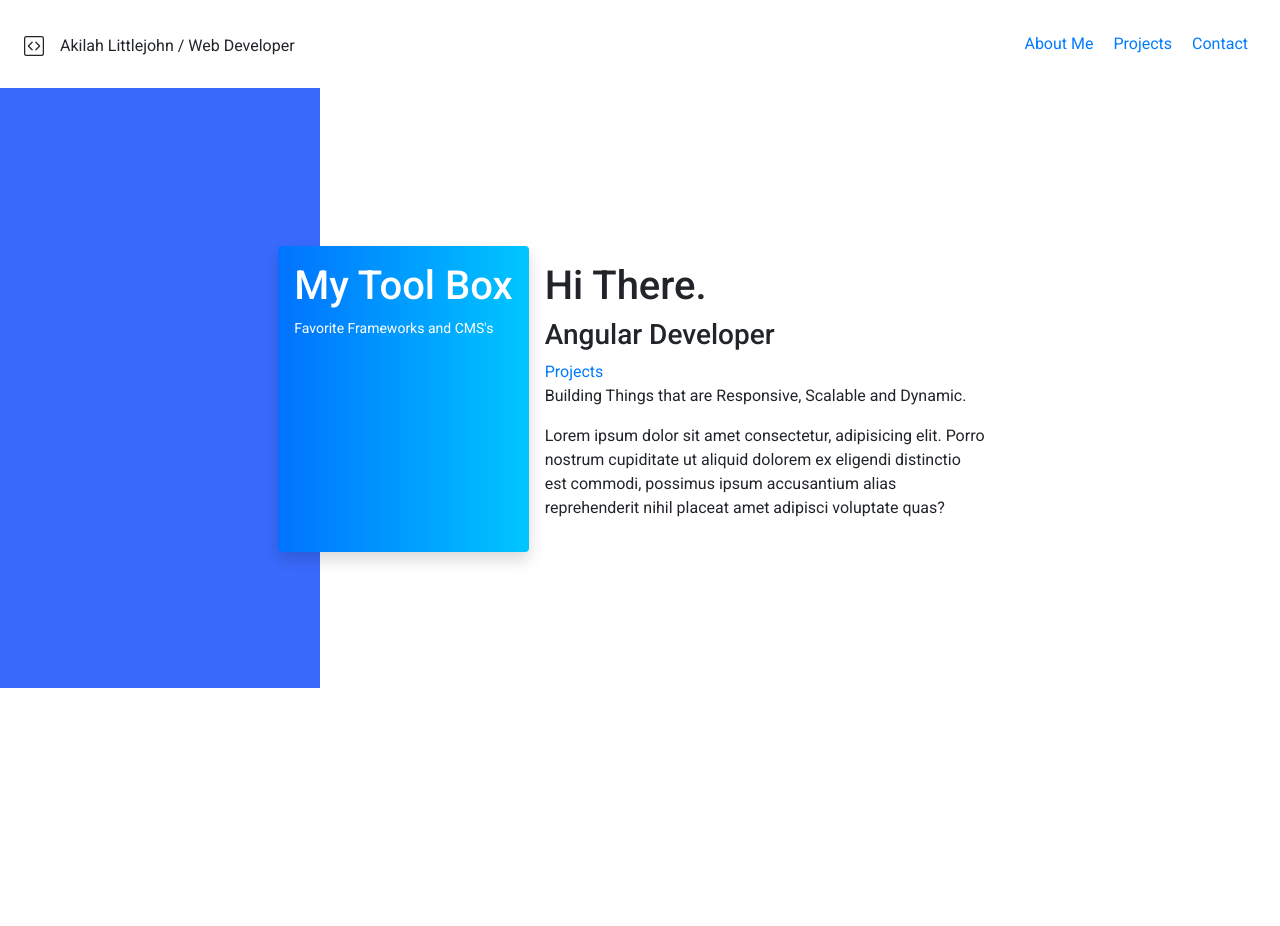
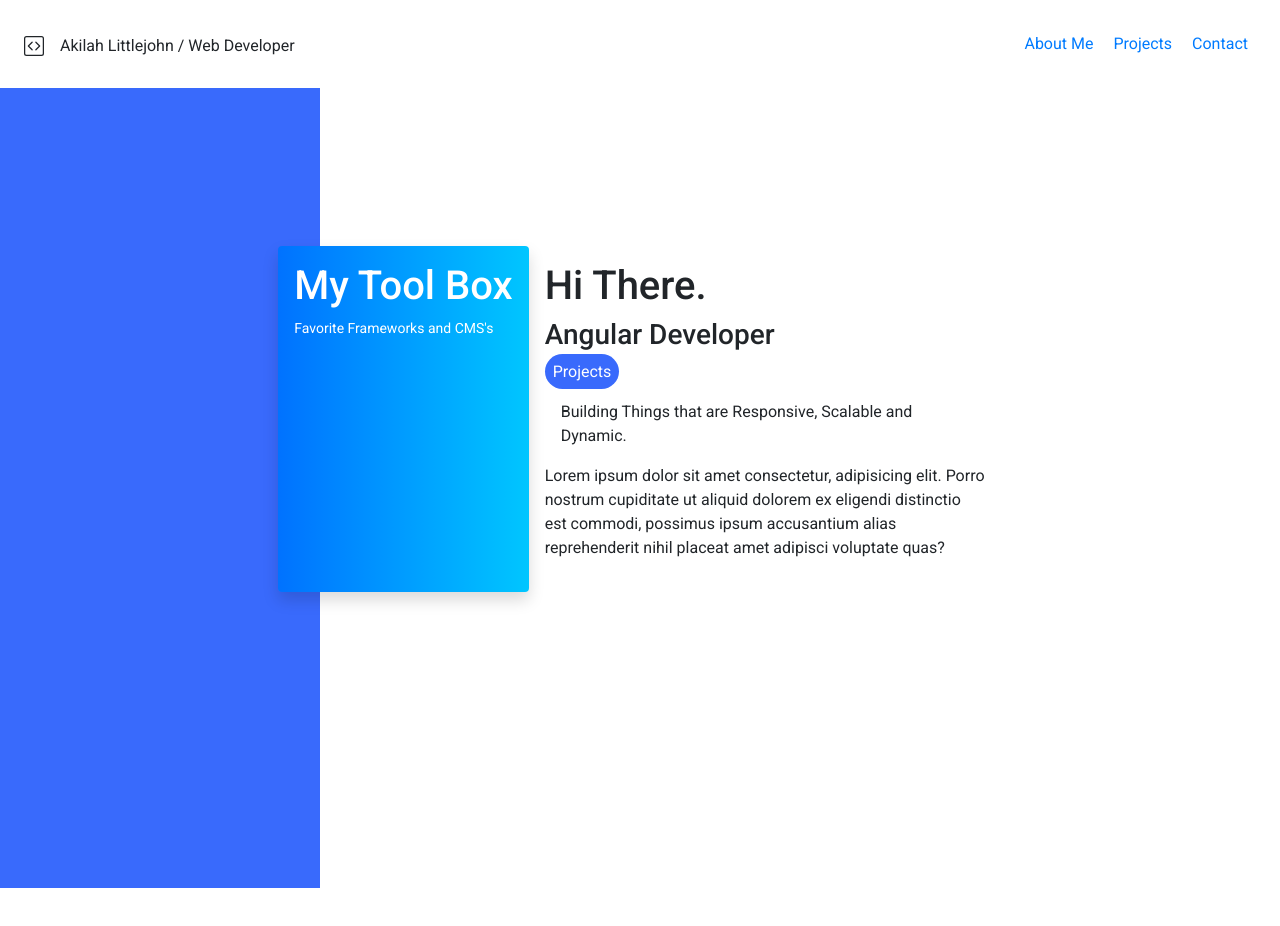
Before and after one commit to akilah-littlejohn/Portfolio-Site-Version-2, an Angular app in the folder portfolio/: page / in a window 1280 px wide. Shown: the top 926 px of the page. Built offline with nearby package versions, Linux system fonts and the light colour scheme.

Commit message:
footer component, project button, about me layout

```diff
--- a/portfolio/src/app/about-me/about-me.component.html
+++ b/portfolio/src/app/about-me/about-me.component.html
@@ -1,5 +1,5 @@
-<section class="aboutme--background d-flex vh-100">
-    <section class="aboutme--background-primary w-50 h-75"></section>
+<section class="aboutme--background d-flex h-100">
+    <section class="aboutme--background-primary w-50"></section>
      <section class="aboutme--background-secondary">
 
         <section class="p-2 d-flex">
@@ -10,11 +10,11 @@
 
     </section>
     </mat-card>
-<section class="w-50 p-3">
+<section class="w-50 p-3 ">
                 <h1>Hi There.</h1>
             <h3>Angular Developer</h3>
-            <a href="#">Projects</a>
-            <p>Building Things that are Responsive, Scalable and Dynamic.</p>
+            <a href="#" class="main-btn p-2 rounded-pill ">Projects</a>
+            <p class="m-3">Building Things that are Responsive, Scalable and Dynamic.</p>
             <p>Lorem ipsum dolor sit amet consectetur, adipisicing elit. Porro nostrum cupiditate ut aliquid dolorem ex eligendi
                 distinctio est commodi, possimus ipsum accusantium alias reprehenderit nihil placeat amet adipisci voluptate
                 quas?
--- a/portfolio/src/app/about-me/about-me.component.scss
+++ b/portfolio/src/app/about-me/about-me.component.scss
@@ -14,3 +14,7 @@ background: linear-gradient(to right, #0072ff, #00c6ff); /* W3C, IE 10+/ Edge, F
     transform: translate(-50px,150px); /* Standard syntax */
 
 }
+.main-btn {
+color:#fff;
+ background-color:#396afc;
+}
--- a/portfolio/src/app/app.component.html
+++ b/portfolio/src/app/app.component.html
@@ -8,5 +8,6 @@
 <body>
 <app-nav></app-nav>
 <app-about-me></app-about-me>
+
 </body>
 </html>
--- a/portfolio/src/app/app.module.ts
+++ b/portfolio/src/app/app.module.ts
@@ -15,6 +15,7 @@ import { MatButtonModule } from '@angular/material/button';
 import { MatToolbarModule } from '@angular/material/toolbar';
 import { MatTableModule } from '@angular/material/table';
 import { MatCardModule } from '@angular/material/card';
+import { FooterComponent } from './footer/footer.component';
 
 
 
@@ -25,6 +26,7 @@ import { MatCardModule } from '@angular/material/card';
     AboutMeComponent,
     ProjectsComponent,
     ContactComponent,
+    FooterComponent,
   ],
   imports: [
     BrowserModule,
--- /dev/null
+++ b/portfolio/src/app/footer/footer.component.ts
@@ -0,0 +1,15 @@
+import { Component, OnInit } from '@angular/core';
+
+@Component({
+  selector: 'app-footer',
+  templateUrl: './footer.component.html',
+  styleUrls: ['./footer.component.scss']
+})
+export class FooterComponent implements OnInit {
+
+  constructor() { }
+
+  ngOnInit(): void {
+  }
+
+}
```
Also changed, not shown: portfolio/src/app/footer/footer.component.html (added), portfolio/src/app/footer/footer.component.scss (added), 1 other file (tests, documents, lock files or other folders).
